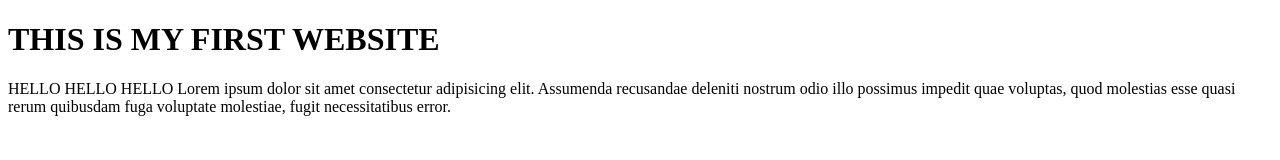
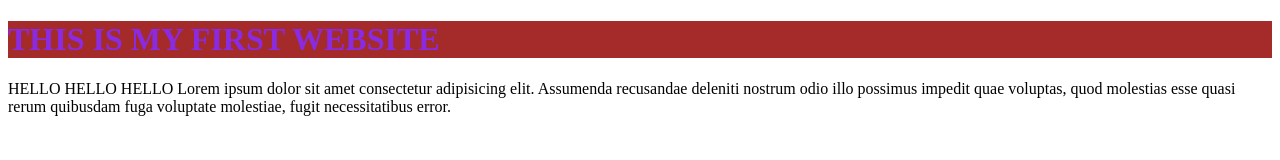
Before and after one commit to Keshav577-coder/hello-world, a plain HTML site: page index.html in a window 1280 px wide. Drawn offline with Linux system fonts and the light colour scheme.

Commit message:
Updated index.html with a new line

```diff
--- a/index.html
+++ b/index.html
@@ -8,7 +8,7 @@
 </head>
 <body>      <!--main body of the page-->
     <!--heading tag-->
-    <h1>THIS IS MY FIRST WEBSITE</h1>
+    <h1 style="color:blueviolet;background-color: brown;">THIS IS MY FIRST WEBSITE</h1>
     <!--paragraph tag-->
     <P>HELLO HELLO HELLO Lorem ipsum dolor sit amet consectetur adipisicing elit. Assumenda recusandae deleniti nostrum odio illo possimus impedit quae voluptas, quod molestias esse quasi rerum quibusdam fuga voluptate molestiae, fugit necessitatibus error.</P>
 </body> <!--closing body tag-->
```
